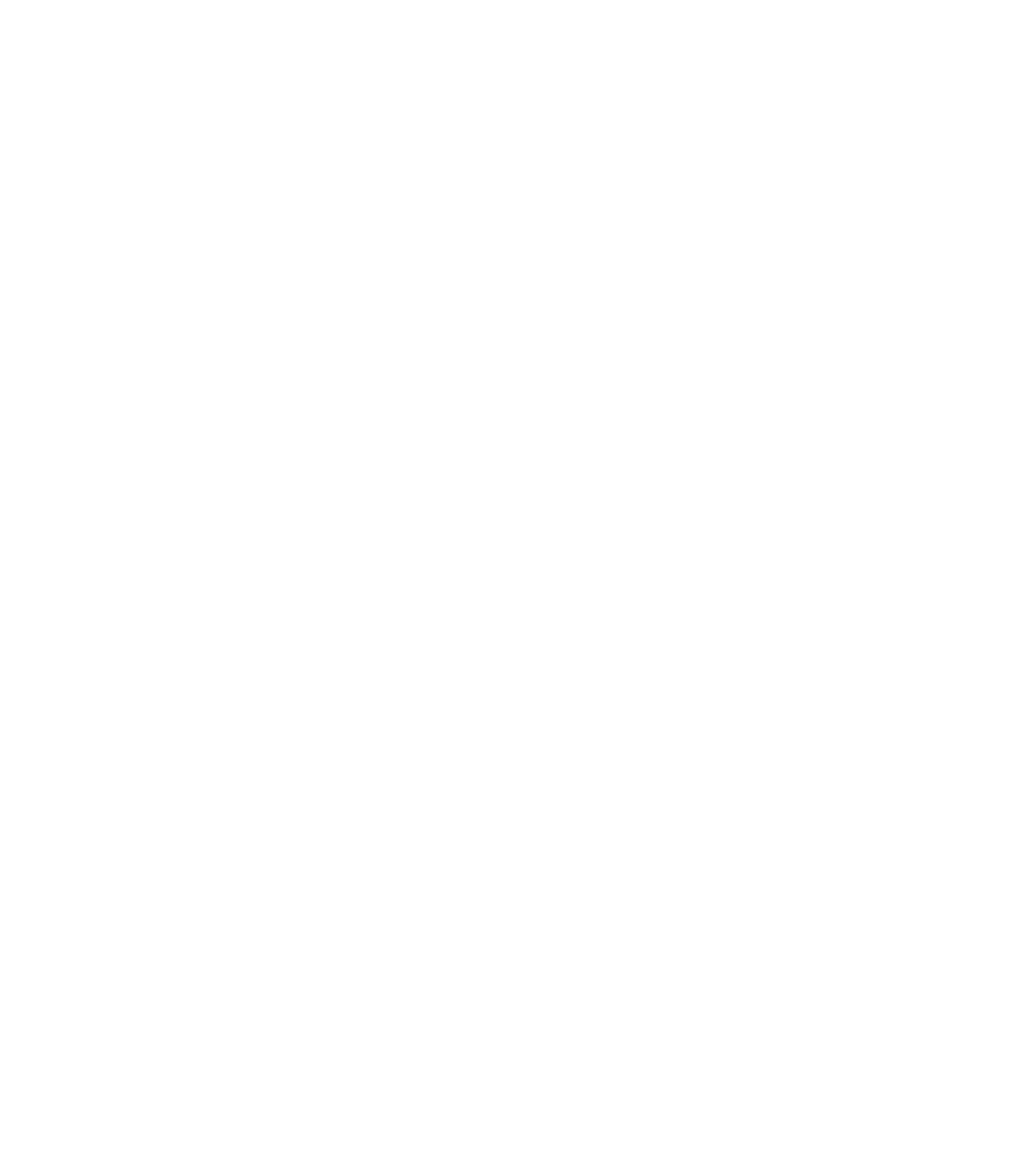
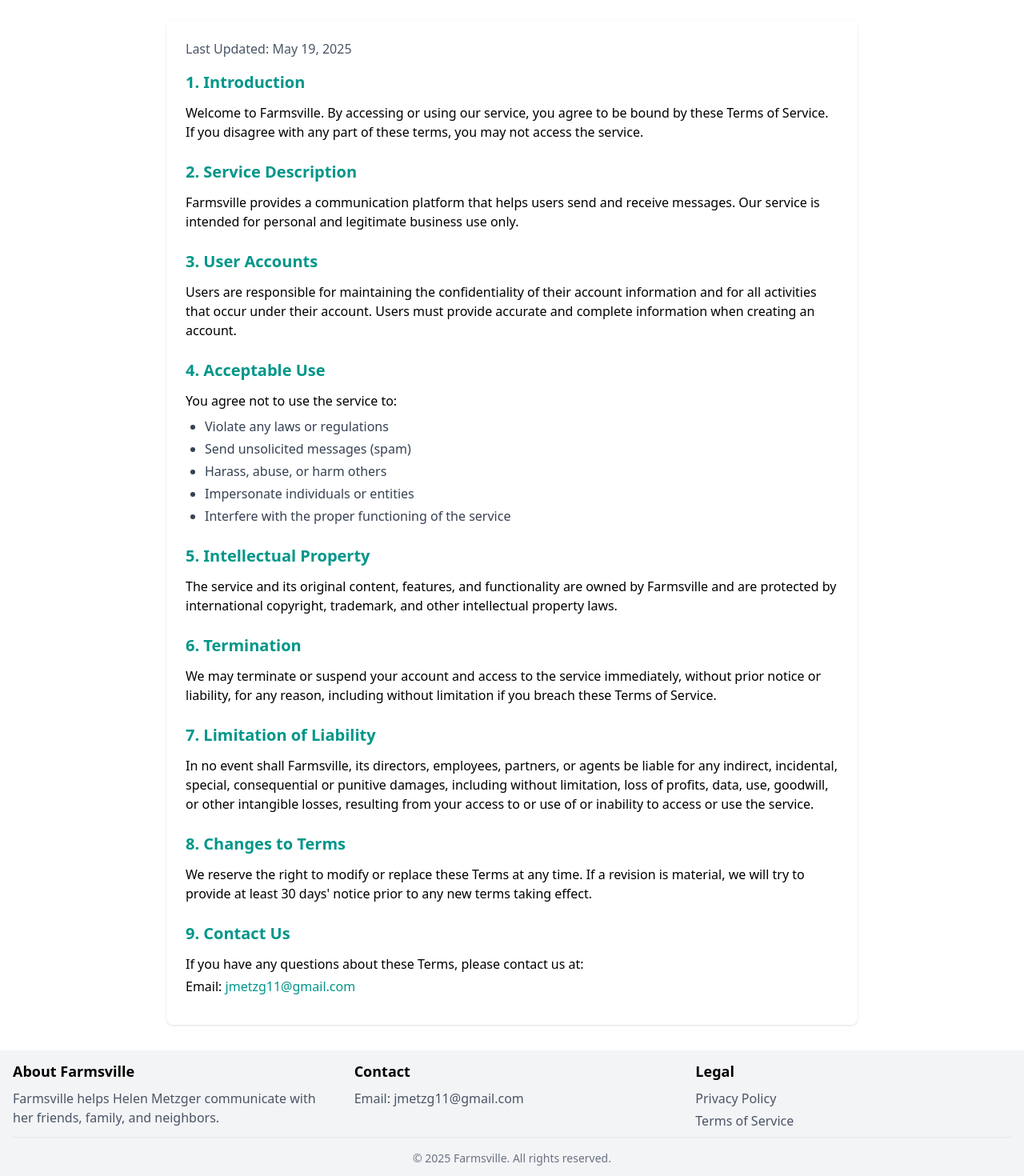
Before and after one commit to jmetzg11/farmsville, a SvelteKit app in the folder frontend/: page /terms in a window 1280 px wide. Before the commit this address had no page. Shown: the part 119-1589 px from the top of the page at 80% size. Before the commit the page ends 800 px from the top, so only its background shows below. Built offline with nearby package versions, Linux system fonts and the light colour scheme.

Commit message:
Add privacy and terms of use

```diff
--- a/frontend/src/routes/+layout.svelte
+++ b/frontend/src/routes/+layout.svelte
@@ -2,6 +2,7 @@
 	import { user } from '$lib/stores/auth';
 	let { children } = $props();
 	import '../app.css';
+	import Footer from './Footer.svelte';
 </script>
 
 <div class="min-h-screen flex flex-col">
@@ -30,4 +31,5 @@
 	<main class="flex-grow">
 		{@render children()}
 	</main>
+	<Footer />
 </div>
--- /dev/null
+++ b/frontend/src/routes/Footer.svelte
@@ -0,0 +1,26 @@
+<footer class="bg-gray-100 py-3 mt-auto">
+	<div class="container mx-auto px-4">
+		<div class="grid grid-cols-1 md:grid-cols-3 gap-8">
+			<div>
+				<h3 class="text-lg font-semibold mb-2">About Farmsville</h3>
+				<p class="text-gray-600">
+					Farmsville helps Helen Metzger communicate with her friends, family, and neighbors.
+				</p>
+			</div>
+			<div>
+				<h3 class="text-lg font-semibold mb-2">Contact</h3>
+				<p class="text-gray-600">Email: jmetzg11@gmail.com</p>
+			</div>
+			<div>
+				<h3 class="text-lg font-semibold mb-2">Legal</h3>
+				<ul class="text-gray-600">
+					<li><a href="/privacy" class="hover:text-teal-600">Privacy Policy</a></li>
+					<li class="mt-1"><a href="/terms" class="hover:text-teal-600">Terms of Service</a></li>
+				</ul>
+			</div>
+		</div>
+		<div class="mt-2 pt-4 border-t border-gray-200 text-center text-gray-500 text-sm">
+			© {new Date().getFullYear()} Farmsville. All rights reserved.
+		</div>
+	</div>
+</footer>
--- /dev/null
+++ b/frontend/src/routes/privacy/+page.svelte
@@ -0,0 +1,104 @@
+<script>
+	import { onMount } from 'svelte';
+
+	onMount(() => {
+		document.title = 'Privacy Policy | Farmsville';
+	});
+</script>
+
+<div class="container mx-auto px-4 py-8 max-w-4xl">
+	<h1 class="text-3xl font-bold mb-6 text-teal-700">Privacy Policy</h1>
+
+	<div class="bg-white p-6 rounded-lg shadow-sm">
+		<p class="text-gray-600 mb-4">Last Updated: May 19, 2025</p>
+
+		<section class="mb-6">
+			<h2 class="text-xl font-semibold mb-3 text-teal-600">Introduction</h2>
+			<p class="mb-3">
+				Welcome to Farmsville. We respect your privacy and are committed to protecting your personal
+				data. This privacy policy explains how we handle any personal information we collect when
+				you use our service.
+			</p>
+		</section>
+
+		<section class="mb-6">
+			<h2 class="text-xl font-semibold mb-3 text-teal-600">Information We Collect</h2>
+			<p class="mb-2">We collect minimal information necessary to provide our services:</p>
+			<ul class="list-disc pl-6 mb-3 text-gray-700">
+				<li class="mb-1">
+					<strong>Contact Information</strong>: Name, email address, and phone number to facilitate
+					communication.
+				</li>
+				<li class="mb-1">
+					<strong>Message Content</strong>: The content of messages sent through our platform.
+				</li>
+				<li class="mb-1">
+					<strong>Log Data</strong>: Basic technical information such as IP address, browser type,
+					and pages visited.
+				</li>
+			</ul>
+		</section>
+
+		<section class="mb-6">
+			<h2 class="text-xl font-semibold mb-3 text-teal-600">How We Use Your Information</h2>
+			<p class="mb-2">We use your information solely to:</p>
+			<ul class="list-disc pl-6 mb-3 text-gray-700">
+				<li class="mb-1">Provide and maintain our service</li>
+				<li class="mb-1">Enable communication between users</li>
+				<li class="mb-1">Respond to your inquiries</li>
+				<li class="mb-1">Improve our service</li>
+			</ul>
+		</section>
+
+		<section class="mb-6">
+			<h2 class="text-xl font-semibold mb-3 text-teal-600">Information Sharing and Disclosure</h2>
+			<p class="mb-3">
+				We do not sell, trade, or rent your personal information to third parties. We may share
+				information under the following circumstances:
+			</p>
+			<ul class="list-disc pl-6 mb-3 text-gray-700">
+				<li class="mb-1">With your consent</li>
+				<li class="mb-1">To comply with legal obligations</li>
+				<li class="mb-1">To protect and defend our rights and property</li>
+			</ul>
+		</section>
+
+		<section class="mb-6">
+			<h2 class="text-xl font-semibold mb-3 text-teal-600">Data Security</h2>
+			<p class="mb-3">
+				We implement appropriate security measures to protect your personal information. However, no
+				method of transmission over the Internet is 100% secure, and we cannot guarantee absolute
+				security.
+			</p>
+		</section>
+
+		<section class="mb-6">
+			<h2 class="text-xl font-semibold mb-3 text-teal-600">Your Rights</h2>
+			<p class="mb-2">You have the right to:</p>
+			<ul class="list-disc pl-6 mb-3 text-gray-700">
+				<li class="mb-1">Access the personal information we hold about you</li>
+				<li class="mb-1">Request correction of inaccurate information</li>
+				<li class="mb-1">Request deletion of your information</li>
+				<li class="mb-1">Withdraw consent at any time</li>
+			</ul>
+		</section>
+
+		<section class="mb-6">
+			<h2 class="text-xl font-semibold mb-3 text-teal-600">Changes to This Policy</h2>
+			<p class="mb-3">
+				We may update this privacy policy from time to time. Any changes will be posted on this page
+				with an updated revision date.
+			</p>
+		</section>
+
+		<section>
+			<h2 class="text-xl font-semibold mb-3 text-teal-600">Contact Us</h2>
+			<p class="mb-1">If you have any questions about this privacy policy, please contact us at:</p>
+			<p class="mb-3">
+				Email: <a href="mailto:jmetzg11@gmail.com" class="text-teal-600 hover:underline"
+					>jmetzg11@gmail.com</a
+				>
+			</p>
+		</section>
+	</div>
+</div>
--- /dev/null
+++ b/frontend/src/routes/terms/+page.svelte
@@ -0,0 +1,100 @@
+<script>
+	import { onMount } from 'svelte';
+
+	onMount(() => {
+		document.title = 'Terms of Service | Farmsville';
+	});
+</script>
+
+<div class="container mx-auto px-4 py-8 max-w-4xl">
+	<h1 class="text-3xl font-bold mb-6 text-teal-700">Terms of Service</h1>
+
+	<div class="bg-white p-6 rounded-lg shadow-sm">
+		<p class="text-gray-600 mb-4">Last Updated: May 19, 2025</p>
+
+		<section class="mb-6">
+			<h2 class="text-xl font-semibold mb-3 text-teal-600">1. Introduction</h2>
+			<p class="mb-3">
+				Welcome to Farmsville. By accessing or using our service, you agree to be bound by these
+				Terms of Service. If you disagree with any part of these terms, you may not access the
+				service.
+			</p>
+		</section>
+
+		<section class="mb-6">
+			<h2 class="text-xl font-semibold mb-3 text-teal-600">2. Service Description</h2>
+			<p class="mb-3">
+				Farmsville provides a communication platform that helps users send and receive messages. Our
+				service is intended for personal and legitimate business use only.
+			</p>
+		</section>
+
+		<section class="mb-6">
+			<h2 class="text-xl font-semibold mb-3 text-teal-600">3. User Accounts</h2>
+			<p class="mb-3">
+				Users are responsible for maintaining the confidentiality of their account information and
+				for all activities that occur under their account. Users must provide accurate and complete
+				information when creating an account.
+			</p>
+		</section>
+
+		<section class="mb-6">
+			<h2 class="text-xl font-semibold mb-3 text-teal-600">4. Acceptable Use</h2>
+			<p class="mb-2">You agree not to use the service to:</p>
+			<ul class="list-disc pl-6 mb-3 text-gray-700">
+				<li class="mb-1">Violate any laws or regulations</li>
+				<li class="mb-1">Send unsolicited messages (spam)</li>
+				<li class="mb-1">Harass, abuse, or harm others</li>
+				<li class="mb-1">Impersonate individuals or entities</li>
+				<li class="mb-1">Interfere with the proper functioning of the service</li>
+			</ul>
+		</section>
+
+		<section class="mb-6">
+			<h2 class="text-xl font-semibold mb-3 text-teal-600">5. Intellectual Property</h2>
+			<p class="mb-3">
+				The service and its original content, features, and functionality are owned by Farmsville
+				and are protected by international copyright, trademark, and other intellectual property
+				laws.
+			</p>
+		</section>
+
+		<section class="mb-6">
+			<h2 class="text-xl font-semibold mb-3 text-teal-600">6. Termination</h2>
+			<p class="mb-3">
+				We may terminate or suspend your account and access to the service immediately, without
+				prior notice or liability, for any reason, including without limitation if you breach these
+				Terms of Service.
+			</p>
+		</section>
+
+		<section class="mb-6">
+			<h2 class="text-xl font-semibold mb-3 text-teal-600">7. Limitation of Liability</h2>
+			<p class="mb-3">
+				In no event shall Farmsville, its directors, employees, partners, or agents be liable for
+				any indirect, incidental, special, consequential or punitive damages, including without
+				limitation, loss of profits, data, use, goodwill, or other intangible losses, resulting from
+				your access to or use of or inability to access or use the service.
+			</p>
+		</section>
+
+		<section class="mb-6">
+			<h2 class="text-xl font-semibold mb-3 text-teal-600">8. Changes to Terms</h2>
+			<p class="mb-3">
+				We reserve the right to modify or replace these Terms at any time. If a revision is
+				material, we will try to provide at least 30 days' notice prior to any new terms taking
+				effect.
+			</p>
+		</section>
+
+		<section>
+			<h2 class="text-xl font-semibold mb-3 text-teal-600">9. Contact Us</h2>
+			<p class="mb-1">If you have any questions about these Terms, please contact us at:</p>
+			<p class="mb-3">
+				Email: <a href="mailto:jmetzg11@gmail.com" class="text-teal-600 hover:underline"
+					>jmetzg11@gmail.com</a
+				>
+			</p>
+		</section>
+	</div>
+</div>
```
